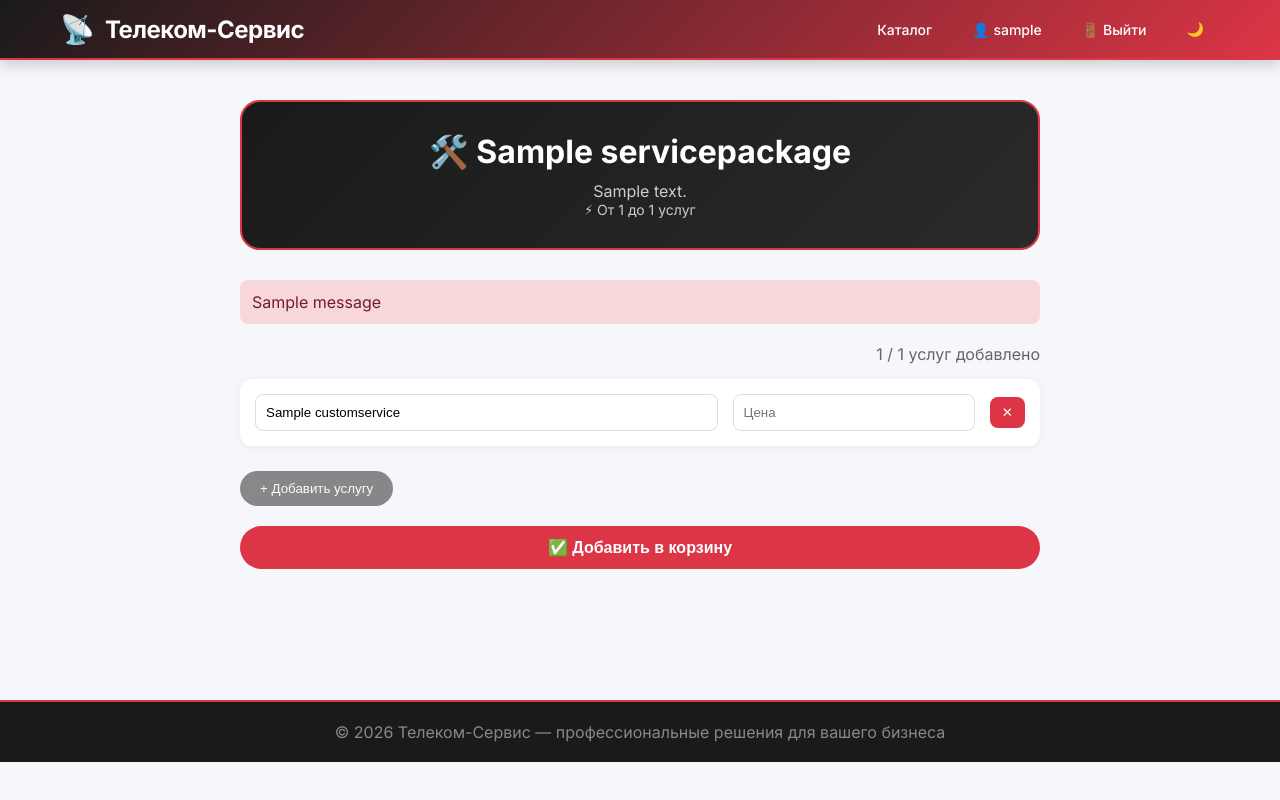
After one commit to emilsttop/diplom_site, a Django app: page /custom-package/1/ in a window 1280 px wide. The commit adds this page. Run offline with Django 5.2, Linux system fonts and the light colour scheme; a user stored in the database is signed in; tables that the repository leaves empty hold one stand-in row (values such as "Sample post"); one stand-in notice (Sample message) is shown; data that the repository does not hold is empty.

```diff
--- a/cart/urls.py
+++ b/cart/urls.py
@@ -9,4 +9,5 @@ urlpatterns = [
 path('checkout/', views.checkout, name='checkout'),
 path('add-with-services/', views.add_with_services, name='add_with_services'),
 path('remove/<str:item_key>/', views.remove_from_cart, name='remove_from_cart'),
+path('clear/', views.clear_cart, name='clear_cart'),
 ]
--- a/orders/models.py
+++ b/orders/models.py
@@ -15,6 +15,7 @@ class Order(models.Model):
     status = models.CharField(max_length=20, choices=STATUS_CHOICES, default='new', verbose_name='Статус')
     created_at = models.DateTimeField(auto_now_add=True, verbose_name='Дата создания')
     total_price = models.DecimalField(max_digits=10, decimal_places=2, default=0, verbose_name='Итого')
+    services_data = models.JSONField(default=dict, blank=True, verbose_name="Данные услуг (для кастомных)")
 
     # Ответственный менеджер
     assigned_manager = models.ForeignKey(
--- a/services/models.py
+++ b/services/models.py
@@ -7,7 +7,7 @@ class ServicePackage(models.Model):
     icon = models.CharField(max_length=10, default="📦", verbose_name="Иконка")
 
     # Услуги, которые можно выбрать в этом пакете
-    available_services = models.ManyToManyField('Service', verbose_name="Доступные услуги на выбор")
+    available_services = models.ManyToManyField('Service', blank=True, verbose_name="Доступные услуги на выбор")
 
     min_services = models.PositiveIntegerField(default=5, verbose_name="Минимальное количество услуг")
     max_services = models.PositiveIntegerField(default=10, verbose_name="Максимальное количество услуг")
@@ -35,3 +35,13 @@ class Service(models.Model):
     class Meta:
         verbose_name = "Услуга"
         verbose_name_plural = "Услуги"
+
+class CustomService(models.Model):
+    user = models.ForeignKey('users.User', on_delete=models.CASCADE, related_name='custom_services')
+    package = models.ForeignKey(ServicePackage, on_delete=models.CASCADE, related_name='custom_services')
+    name = models.CharField(max_length=200, verbose_name='Название услуги')
+    price = models.DecimalField(max_digits=10, decimal_places=2, verbose_name='Цена')
+    created_at = models.DateTimeField(auto_now_add=True)
+
+    def __str__(self):
+        return f"{self.name} ({self.user.username})"
--- /dev/null
+++ b/services/templates/services/custom_package_builder.html
@@ -0,0 +1,193 @@
+{% extends 'base.html' %}
+
+{% block title %}Конструктор услуг{% endblock %}
+
+{% block content %}
+<style>
+    .builder-container {
+        max-width: 800px;
+        margin: 0 auto;
+    }
+    .builder-header {
+        background: linear-gradient(135deg, #1a1a1a 0%, #2a2a2a 100%);
+        border: 2px solid #dc3545;
+        border-radius: 20px;
+        padding: 30px;
+        text-align: center;
+        margin-bottom: 30px;
+    }
+    .builder-header h1 {
+        color: white;
+        margin-bottom: 10px;
+    }
+    .builder-header p {
+        color: #ccc;
+    }
+    .service-row {
+        background: white;
+        border-radius: 12px;
+        padding: 15px;
+        margin-bottom: 15px;
+        display: flex;
+        gap: 15px;
+        align-items: center;
+        flex-wrap: wrap;
+        box-shadow: 0 2px 8px rgba(0,0,0,0.05);
+    }
+    body.dark .service-row {
+        background: #1e1e2e;
+    }
+    .service-row input {
+        flex: 2;
+        padding: 10px;
+        border: 1px solid #ddd;
+        border-radius: 8px;
+    }
+    .service-row input.price-input {
+        flex: 1;
+    }
+    .remove-service {
+        background: #dc3545;
+        color: white;
+        border: none;
+        border-radius: 8px;
+        padding: 8px 12px;
+        cursor: pointer;
+    }
+    .add-service-btn {
+        background: #1a1a1a;
+        color: white;
+        border: none;
+        border-radius: 30px;
+        padding: 10px 20px;
+        cursor: pointer;
+        margin-top: 10px;
+    }
+    .add-service-btn:hover {
+        background: #dc3545;
+    }
+    .submit-btn {
+        background: #dc3545;
+        color: white;
+        border: none;
+        border-radius: 30px;
+        padding: 12px 30px;
+        font-size: 16px;
+        font-weight: bold;
+        cursor: pointer;
+        width: 100%;
+        margin-top: 20px;
+    }
+    .submit-btn:hover {
+        background: #bb2d3b;
+        transform: translateY(-2px);
+    }
+    .service-count {
+        text-align: right;
+        color: #666;
+        margin-bottom: 15px;
+    }
+    body.dark .service-count {
+        color: #aaa;
+    }
+    .error-message {
+        background: #f8d7da;
+        color: #721c24;
+        padding: 12px;
+        border-radius: 8px;
+        margin-bottom: 20px;
+    }
+</style>
+
+<div class="builder-container">
+    <div class="builder-header">
+        <h1>🛠️ {{ package.name }}</h1>
+        <p>{{ package.description }}</p>
+        <p style="font-size: 14px;">⚡ От {{ package.min_services }} до {{ package.max_services }} услуг</p>
+    </div>
+
+    {% if messages %}
+        {% for message in messages %}
+            <div class="error-message">{{ message }}</div>
+        {% endfor %}
+    {% endif %}
+
+    <form method="post" id="custom-package-form">
+        {% csrf_token %}
+
+        <div class="service-count">
+            <span id="service-count">0</span> / {{ package.max_services }} услуг добавлено
+        </div>
+
+        <div id="services-container"></div>
+
+        <button type="button" class="add-service-btn" id="add-service">+ Добавить услугу</button>
+        <button type="submit" class="submit-btn">✅ Добавить в корзину</button>
+    </form>
+</div>
+
+<script>
+    let serviceCount = 0;
+    const maxServices = {{ package.max_services }};
+
+    function updateServiceCount() {
+        const count = document.querySelectorAll('.service-row').length;
+        document.getElementById('service-count').innerText = count;
+        const addBtn = document.getElementById('add-service');
+        if (count >= maxServices) {
+            addBtn.disabled = true;
+            addBtn.style.opacity = '0.5';
+        } else {
+            addBtn.disabled = false;
+            addBtn.style.opacity = '1';
+        }
+    }
+
+    function addService(name = '', price = '') {
+        if (serviceCount >= maxServices) return;
+
+        const container = document.getElementById('services-container');
+        const row = document.createElement('div');
+        row.className = 'service-row';
+        row.innerHTML = `
+            <input type="text" name="service_name[]" placeholder="Название услуги" value="${escapeHtml(name)}">
+            <input type="number" step="0.01" name="service_price[]" placeholder="Цена" value="${escapeHtml(price)}" class="price-input">
+            <button type="button" class="remove-service" onclick="removeService(this)">✕</button>
+        `;
+        container.appendChild(row);
+        serviceCount++;
+        updateServiceCount();
+    }
+
+    function removeService(btn) {
+        const row = btn.closest('.service-row');
+        if (document.querySelectorAll('.service-row').length > 1) {
+            row.remove();
+            serviceCount--;
+            updateServiceCount();
+        } else {
+            alert('Должна быть хотя бы одна услуга');
+        }
+    }
+
+    function escapeHtml(text) {
+        const div = document.createElement('div');
+        div.textContent = text;
+        return div.innerHTML;
+    }
+
+    document.getElementById('add-service').addEventListener('click', () => addService());
+
+    // Предзаполнение существующими услугами
+    {% for service in existing_services %}
+        addService('{{ service.name|escapejs }}', '{{ service.price }}');
+    {% endfor %}
+
+    // Если нет услуг - добавляем пустую строку
+    if (document.querySelectorAll('.service-row').length === 0) {
+        addService();
+    }
+
+    updateServiceCount();
+</script>
+{% endblock %}
--- a/services/urls.py
+++ b/services/urls.py
@@ -5,4 +5,5 @@ urlpatterns = [
     path('', views.home, name='home'),
     path('catalog/', views.catalog, name='catalog'),
     path('catalog/<int:package_id>/', views.package_detail, name='package_detail'),
+    path('custom-package/<int:package_id>/', views.custom_package_builder, name='custom_package_builder'),
 ]
--- a/services/views.py
+++ b/services/views.py
@@ -1,6 +1,8 @@
-from django.shortcuts import render
-from .models import ServicePackage
-from django.shortcuts import get_object_or_404
+from django.shortcuts import render, get_object_or_404, redirect
+from django.contrib.auth.decorators import login_required
+from django.contrib import messages
+from decimal import Decimal
+from .models import ServicePackage, CustomService
 
 def home(request):
     """Главная страница"""
@@ -13,3 +15,62 @@ def catalog(request):
 def package_detail(request, package_id):
     package = get_object_or_404(ServicePackage, id=package_id, is_active=True)
     return render(request, 'services/package_detail.html', {'package': package})
+
+@login_required
+def custom_package_builder(request, package_id):
+    package = get_object_or_404(ServicePackage, id=package_id)
+
+    if request.method == 'POST':
+        # Удаляем старые услуги пользователя для этого пакета
+        CustomService.objects.filter(user=request.user, package=package).delete()
+
+        # Получаем данные из формы
+        service_names = request.POST.getlist('service_name[]')
+        service_prices = request.POST.getlist('service_price[]')
+
+        # Фильтруем пустые
+        services_data = []
+        total_price = Decimal('0')
+
+        for name, price in zip(service_names, service_prices):
+            if name.strip() and price:
+                try:
+                    price_dec = Decimal(str(price))
+                    services_data.append({'name': name.strip(), 'price': float(price_dec)})
+                    total_price += price_dec
+                except:
+                    pass
+
+        # Проверка на минимальное количество услуг
+        if len(services_data) < package.min_services:
+            messages.error(request, f'Минимум {package.min_services} услуг. Добавлено: {len(services_data)}')
+            return redirect('custom_package_builder', package_id=package_id)
+
+        # Сохраняем услуги в БД
+        for service in services_data:
+            CustomService.objects.create(
+                user=request.user,
+                package=package,
+                name=service['name'],
+                price=Decimal(str(service['price']))
+            )
+
+        # Добавляем в корзину
+        cart = request.session.get('cart', {})
+        cart_key = f'custom_{package_id}_{request.user.id}'
+        cart[cart_key] = {
+            'type': 'custom',
+            'package_name': package.name,
+            'services': services_data,
+            'total_price': float(total_price)
+        }
+        request.session['cart'] = cart
+
+        messages.success(request, '✅ Ваш пакет услуг добавлен в корзину!')
+        return redirect('cart')
+
+    existing_services = CustomService.objects.filter(user=request.user, package=package)
+    return render(request, 'services/custom_package_builder.html', {
+        'package': package,
+        'existing_services': existing_services,
+    })
```
Also changed, not shown: accounts/templates/accounts/profile.html (+15 -0 lines), cart/views.py (+118 -60 lines), services/templates/services/catalog.html (+32 -0 lines).
